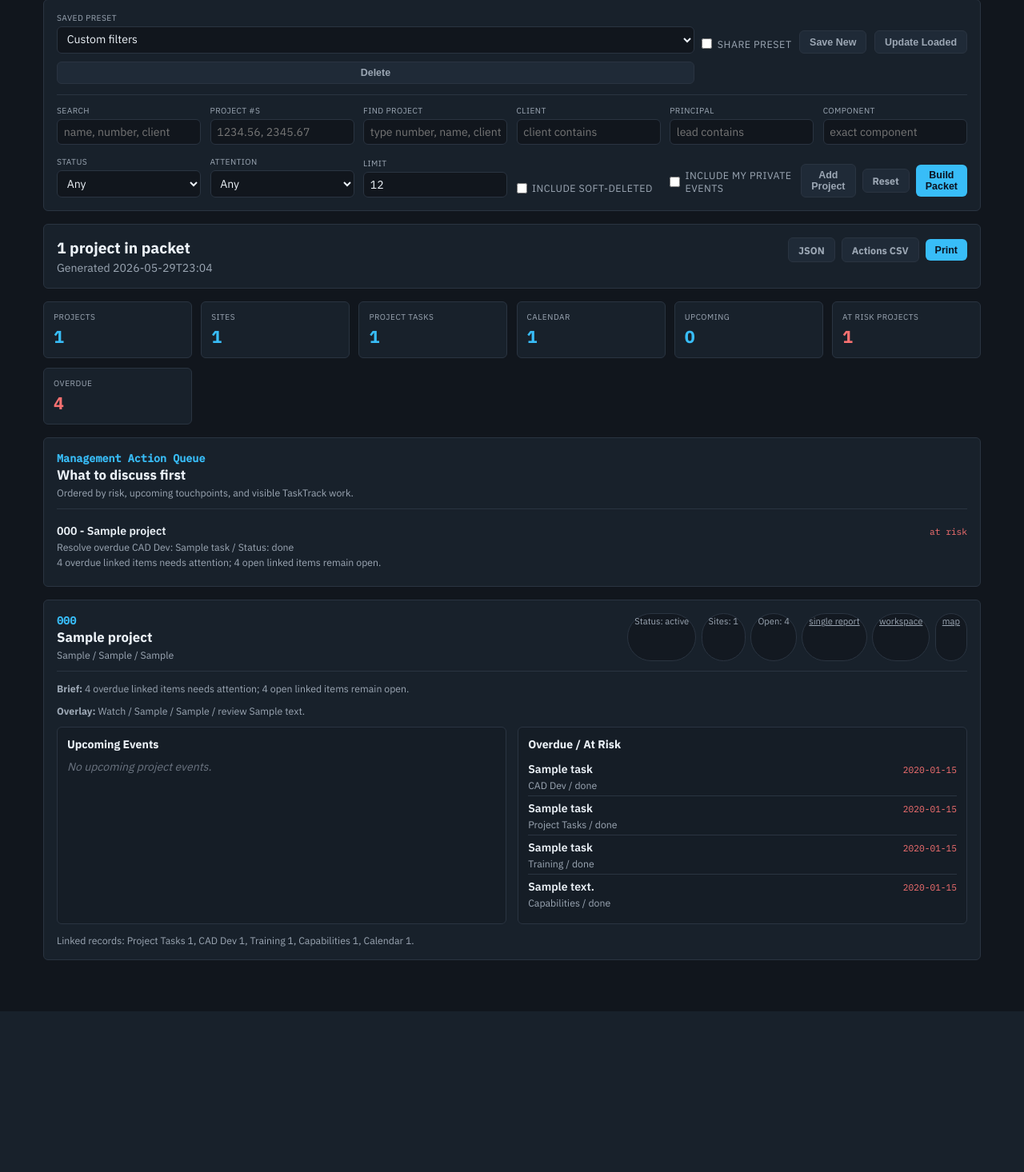
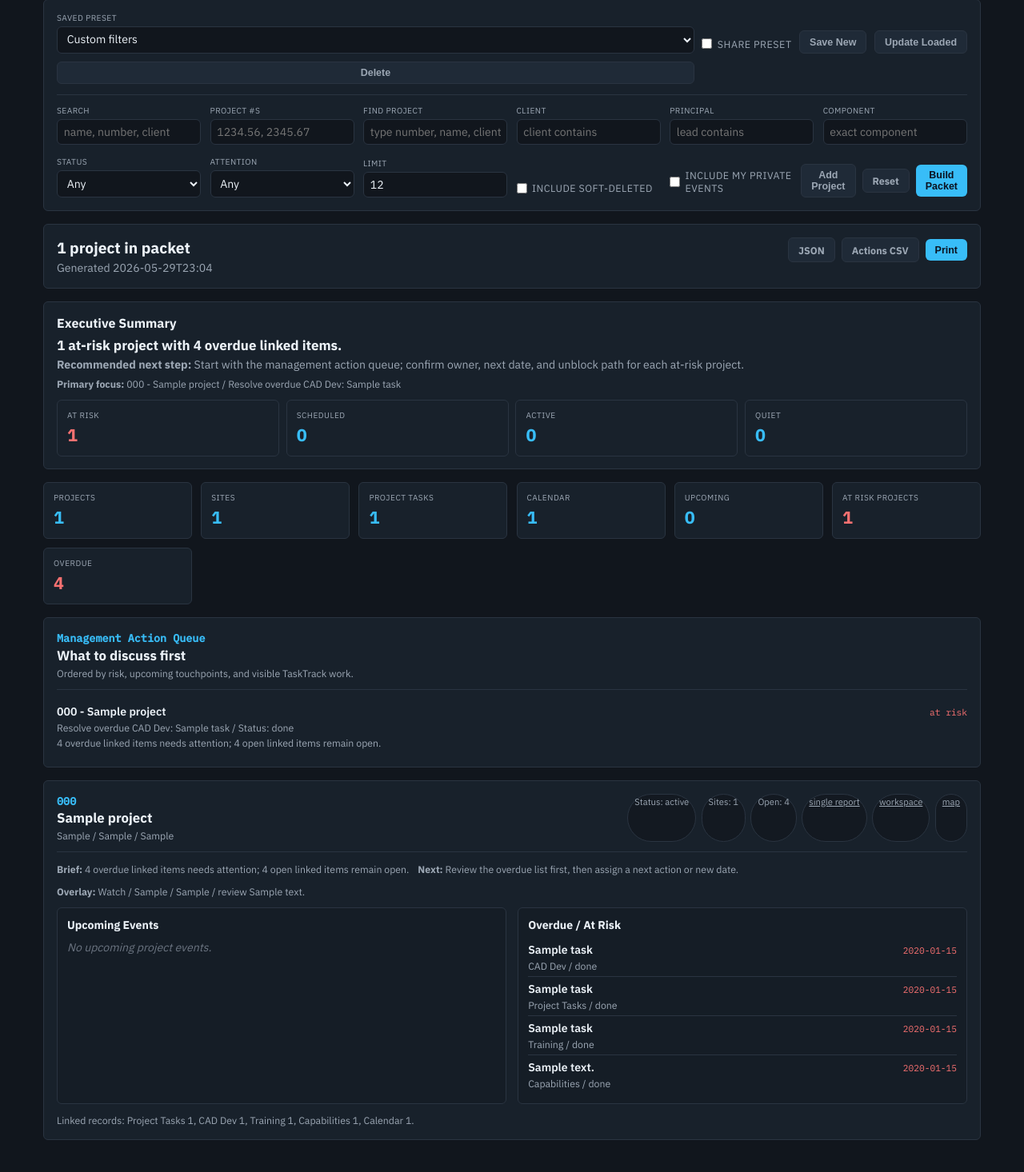
Before and after one commit to Rtoony/tasktrack, a Flask app: page /reports/projects in a window 1280 px wide. Shown: the part 151-1617 px from the top of the page at 80% size. Before the commit the page ends 1416 px from the top, so only its background shows below. Run offline with Flask 3, Linux system fonts and the light colour scheme; the visitor is signed in with stand-in values (Sample User, id 1); tables that the repository leaves empty hold one stand-in row (values such as "Sample post"); parts of the project's set-up code (start-up, migrations or seed data) failed here and were passed over.

Commit message:
Add portfolio executive report summary

```diff
--- a/app/services/project_reports.py
+++ b/app/services/project_reports.py
@@ -472,6 +472,7 @@ def _portfolio_summary(reports: list[dict]) -> dict:
     overdue_count = 0
     upcoming_count = 0
     action_projects = []
+    attention_counts = {"at_risk": 0, "scheduled": 0, "active": 0, "quiet": 0}
     for report in reports:
         site_count += int(report.get("counts", {}).get("sites") or 0)
         overdue_count += len(report.get("overdue_items") or [])
@@ -481,12 +482,14 @@ def _portfolio_summary(reports: list[dict]) -> dict:
             open_counts[key] += int(report.get("open_counts", {}).get(key) or 0)
         project = report.get("project") or {}
         brief = report.get("management_brief") or {}
+        attention = brief.get("attention_level") or "quiet"
+        attention_counts[attention] = attention_counts.get(attention, 0) + 1
         action = (report.get("action_queue") or [{}])[0]
         action_projects.append({
             "project_number": project.get("project_number") or "",
             "name": project.get("name") or "",
             "client": project.get("client") or "",
-            "attention_level": brief.get("attention_level") or "quiet",
+            "attention_level": attention,
             "headline": brief.get("headline") or "",
             "primary_action": action.get("title") or "",
             "primary_action_detail": action.get("detail") or "",
@@ -505,14 +508,41 @@ def _portfolio_summary(reports: list[dict]) -> dict:
         row.get("next_due") or "9999",
         row.get("project_number") or "",
     ))
+    open_total = sum(open_counts.values())
+    primary_focus = action_projects[0] if action_projects else {}
+    if not reports:
+        headline = "No projects matched the current portfolio filters."
+        recommendation = "Broaden the filters or select specific project numbers before printing a management packet."
+    elif attention_project_count:
+        headline = f"{_plural(attention_project_count, 'at-risk project')} with {_plural(overdue_count, 'overdue linked item')}."
+        recommendation = "Start with the management action queue; confirm owner, next date, and unblock path for each at-risk project."
+    elif upcoming_count:
+        headline = f"{_plural(len(reports), 'project')} in scope with {_plural(upcoming_count, 'upcoming project event')}."
+        recommendation = "Use the upcoming event list as the meeting-prep spine and confirm project status before each touchpoint."
+    elif open_total:
+        headline = f"{_plural(open_total, 'open linked item')} across {_plural(len(reports), 'project')}."
+        recommendation = "Review active work by project and pick the next highest-leverage follow-up."
+    else:
+        headline = f"{_plural(len(reports), 'project')} in scope with no visible open work or upcoming events."
+        recommendation = "No immediate management action is indicated from visible TaskTrack records."
+
     return {
         "project_count": len(reports),
         "site_count": site_count,
         "record_counts": counts,
         "open_counts": open_counts,
+        "open_total": open_total,
         "overdue_count": overdue_count,
         "upcoming_event_count": upcoming_count,
         "attention_project_count": attention_project_count,
+        "attention_counts": attention_counts,
+        "executive_summary": {
+            "headline": headline,
+            "recommendation": recommendation,
+            "primary_focus": primary_focus,
+            "attention_counts": attention_counts,
+            "open_total": open_total,
+        },
         "action_projects": action_projects[:8],
     }
 
--- a/templates/project_reports.html
+++ b/templates/project_reports.html
@@ -40,6 +40,11 @@
   .hero-meta { color:var(--text-muted); margin-top:0.25rem; }
   .summary-grid { display:grid; grid-template-columns:repeat(6,minmax(0,1fr)); gap:0.7rem; margin-bottom:1rem; }
   .summary-card { padding:0.75rem; }
+  .executive-summary { padding:0.95rem 1rem; margin-bottom:1rem; }
+  .executive-summary h2 { font-size:1rem; margin-bottom:0.45rem; }
+  .executive-headline { font-size:1.06rem; font-weight:700; }
+  .executive-recommendation { color:var(--text-muted); margin-top:0.25rem; }
+  .executive-metrics { display:grid; grid-template-columns:repeat(4,minmax(0,1fr)); gap:0.55rem; margin-top:0.75rem; }
   .summary-label { color:var(--text-muted); text-transform:uppercase; letter-spacing:0.05em; font-size:0.63rem; }
   .summary-value { color:var(--accent); font-size:1.35rem; font-weight:700; margin-top:0.25rem; }
   .summary-value.danger { color:var(--danger); }
@@ -67,7 +72,7 @@
   .print-meta { color:var(--text-muted); font-family:'IBM Plex Mono', monospace; font-size:0.72rem; text-align:right; }
   .print-footer { color:var(--text-muted); border-top:1px solid var(--border); margin-top:1rem; padding-top:0.45rem; font-size:0.72rem; }
   .more { color:var(--text-dim); font-size:0.72rem; margin-top:0.35rem; }
-  @media (max-width: 1000px) { .filters,.summary-grid { grid-template-columns:repeat(2,1fr); } .cols { grid-template-columns:1fr; } .hero,.project-head { flex-direction:column; } .chips { justify-content:flex-start; } }
+  @media (max-width: 1000px) { .filters,.summary-grid,.executive-metrics { grid-template-columns:repeat(2,1fr); } .cols { grid-template-columns:1fr; } .hero,.project-head { flex-direction:column; } .chips { justify-content:flex-start; } }
   @media print {
     @page { size: letter; margin: 0.45in; }
     body { background:#fff; color:#111827; font-size:9.2pt; line-height:1.25; }
@@ -78,7 +83,7 @@
     .print-eyebrow,.print-meta { color:#4b5563; }
     .print-title { color:#111827; }
     .print-footer { color:#4b5563; border-color:#d1d5db; }
-    .hero,.project-card,.summary-card,.section { border-color:#d1d5db; background:#fff; box-shadow:none; }
+    .hero,.project-card,.summary-card,.section,.executive-summary { border-color:#d1d5db; background:#fff; box-shadow:none; }
     .hero,.project-card { padding:0.12in; margin-bottom:0.12in; }
     .summary-grid { grid-template-columns:repeat(7,1fr); gap:0.08in; margin-bottom:0.12in; }
     .summary-card { padding:0.08in; }
@@ -167,6 +172,22 @@
     </div>
   </section>
 
+  {% set executive = packet.summary.executive_summary %}
+  <section class="summary-card executive-summary">
+    <h2>Executive Summary</h2>
+    <div class="executive-headline">{{ executive.headline }}</div>
+    <div class="executive-recommendation"><strong>Recommended next step:</strong> {{ executive.recommendation }}</div>
+    {% if executive.primary_focus %}
+    <div class="mini-meta" style="margin-top:0.45rem"><strong>Primary focus:</strong> {{ executive.primary_focus.project_number }}{% if executive.primary_focus.name %} - {{ executive.primary_focus.name }}{% endif %}{% if executive.primary_focus.primary_action %} / {{ executive.primary_focus.primary_action }}{% endif %}</div>
+    {% endif %}
+    <div class="executive-metrics">
+      <div class="summary-card"><div class="summary-label">At Risk</div><div class="summary-value{% if packet.summary.attention_counts.at_risk %} danger{% endif %}">{{ packet.summary.attention_counts.at_risk }}</div></div>
+      <div class="summary-card"><div class="summary-label">Scheduled</div><div class="summary-value">{{ packet.summary.attention_counts.scheduled }}</div></div>
+      <div class="summary-card"><div class="summary-label">Active</div><div class="summary-value">{{ packet.summary.attention_counts.active }}</div></div>
+      <div class="summary-card"><div class="summary-label">Quiet</div><div class="summary-value">{{ packet.summary.attention_counts.quiet }}</div></div>
+    </div>
+  </section>
+
   <section class="summary-grid">
     <div class="summary-card"><div class="summary-label">Projects</div><div class="summary-value">{{ packet.summary.project_count }}</div></div>
     <div class="summary-card"><div class="summary-label">Sites</div><div class="summary-value">{{ packet.summary.site_count }}</div></div>
@@ -222,7 +243,7 @@
         </div>
       </div>
       {% if report.management_brief %}
-      <div class="mini-meta" style="margin:0 0 0.75rem"><strong>Brief:</strong> {{ report.management_brief.headline }}</div>
+      <div class="mini-meta" style="margin:0 0 0.75rem"><strong>Brief:</strong> {{ report.management_brief.headline }} <strong style="margin-left:0.5rem">Next:</strong> {{ report.management_brief.recommendation }}</div>
       {% endif %}
       {% set overlay = report.operator_overlay or {} %}
       {% if overlay.operator_status or overlay.priority or overlay.tags or overlay.next_review_date %}
```
Also changed, not shown: templates/project_report.html (+12 -3 lines), tests/test_project_report.py (+10 -0 lines).
